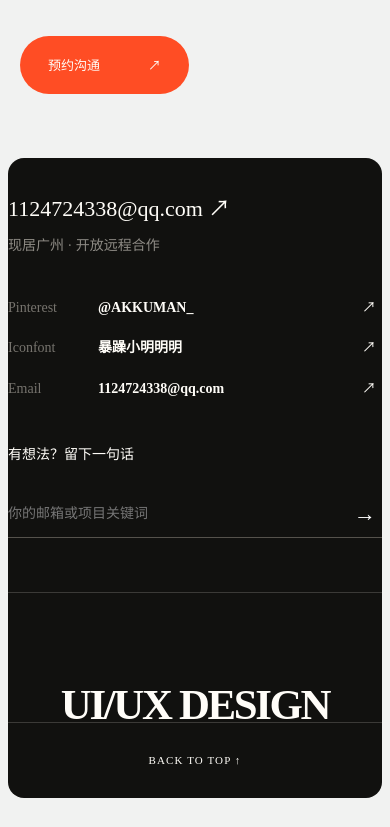
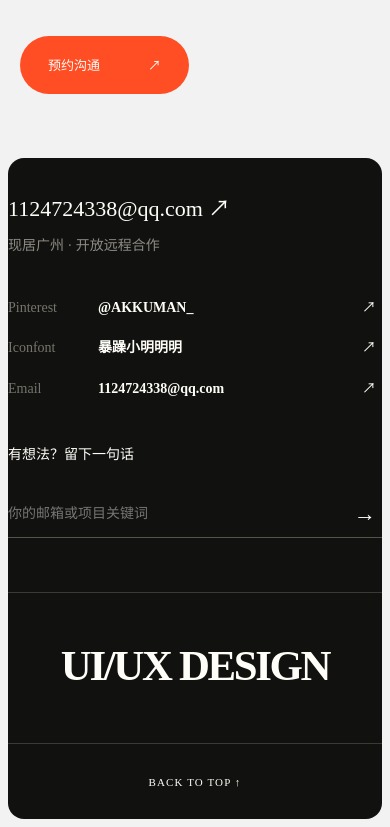
Before and after one commit to Miaaaa857/profile, a React (Vite) app: page / in a window 390 px wide. Shown: the part 6730-7557 px from the top of the page. Before the commit the page ends 7536 px from the top, so only its background shows below. Built offline with nearby package versions, Linux system fonts and the light colour scheme.

Commit message:
Center footer wordmark section

```diff
--- a/src/styles/global.css
+++ b/src/styles/global.css
@@ -213,7 +213,7 @@ i { font-style: normal; }
 .subscribe > div { display: flex; border-bottom: 1px solid #55524c; }
 .subscribe input { width: 100%; padding: 15px 0; border: 0; outline: none; background: none; color: white; font-size: 14px; }
 .subscribe button { border: 0; background: none; color: white; font-size: 22px; cursor: pointer; }
-.footer-logo-giant { min-height: clamp(210px, 20vw, 350px); padding-top: 70px; display: flex; align-items: flex-end; justify-content: center; overflow: hidden; border-top: 1px solid #3b3a37; color: var(--white); font-size: clamp(72px, 10vw, 170px); line-height: .76; letter-spacing: -.055em; font-weight: 600; white-space: nowrap; }
+.footer-logo-giant { min-height: clamp(240px, 22vw, 380px); padding-top: clamp(64px, 6vw, 96px); padding-bottom: clamp(72px, 7vw, 110px); display: flex; align-items: center; justify-content: center; overflow: visible; border-top: 1px solid #3b3a37; color: var(--white); font-size: clamp(72px, 10vw, 170px); line-height: .88; letter-spacing: -.055em; font-weight: 600; white-space: nowrap; }
 .footer-bottom { min-height: 96px; display: grid; grid-template-columns: 1fr auto 1fr; align-items: center; border-top: 1px solid #3b3a37; }
 .footer-bottom p, .footer-bottom a { font-size: 11px; letter-spacing: .1em; }
 .footer-bottom > a:last-child { justify-self: end; }
@@ -316,7 +316,7 @@ i { font-style: normal; }
   .footer-panel { margin: 0 8px 8px; padding-top: 32px; border-radius: 16px; }
   .footer-grid { grid-template-columns: 1fr; gap: 44px; padding-bottom: 54px; }
   .subscribe { grid-column: auto; }
-  .footer-logo-giant { min-height: 130px; padding-top: 48px; font-size: 11vw; }
+  .footer-logo-giant { min-height: auto; padding-top: 54px; padding-bottom: 58px; font-size: 11vw; line-height: .9; }
   .footer-bottom { min-height: 76px; grid-template-columns: 1fr; text-align: center; }
   .footer-bottom p { display: none; }
   .footer-bottom > a:nth-child(2) { display: none; }
```
